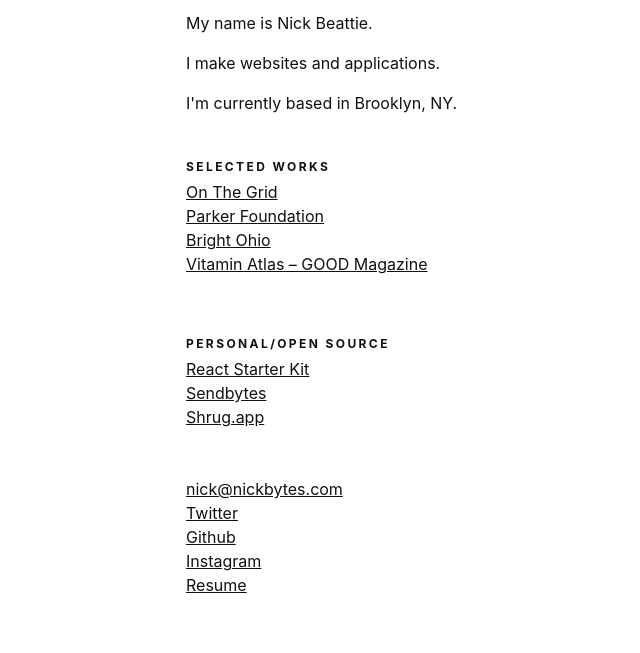
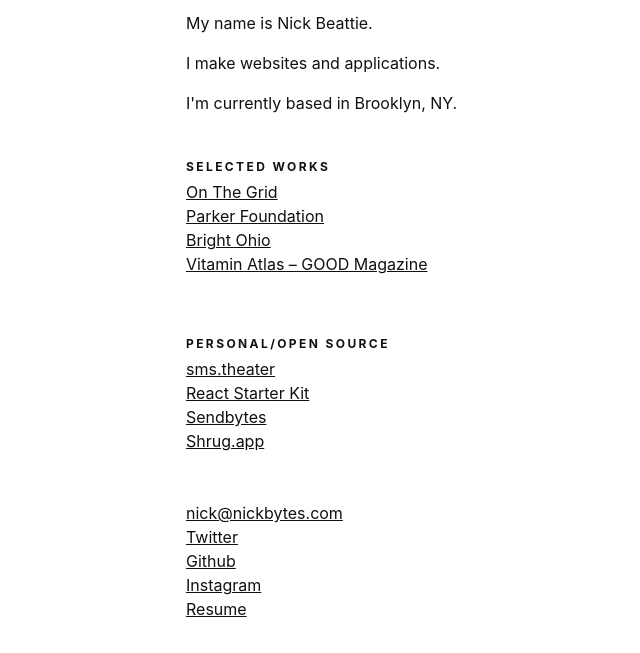
Before and after one commit to nickbytes/nickbytes.github.io, a website: page index.html in a window 1280 px wide. Shown: the part 141-794 px from the top of the page, without its empty margins (150-790 px from the left). Drawn offline with Linux system fonts and the light colour scheme.

Commit message:
add new link

```diff
--- a/index.html
+++ b/index.html
@@ -28,6 +28,7 @@
     <div class="py2">
       <h6 class="caps uppercase">Personal/Open Source</h6>
       <ul class="list-reset">
+        <li><a href="http://sms.theater">sms.theater</a></li>
         <li><a href="https://github.com/nickbytes/nb-react-starter-kit">React Starter Kit</a></li>
         <li><a href="http://sendbytes.space">Sendbytes</a></li>
         <li><a href="https://github.com/nickbytes/shrug/releases/tag/v1.1">Shrug.app</a></li>
```
